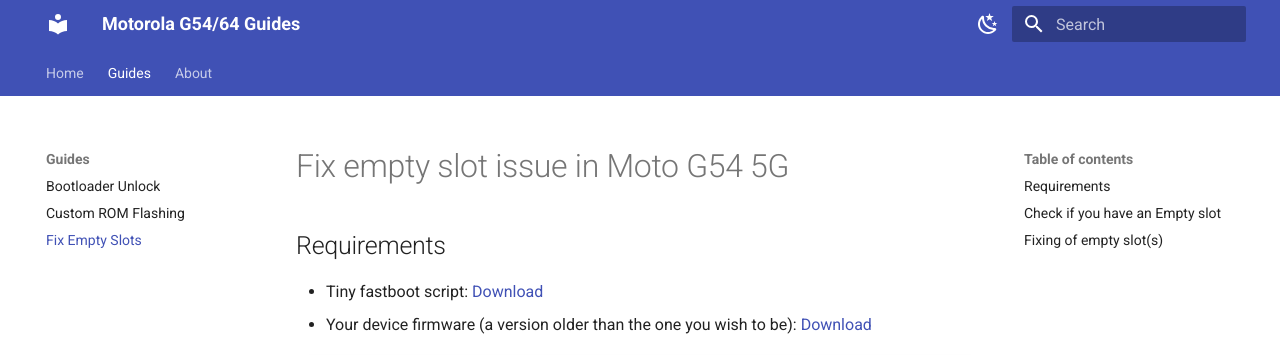
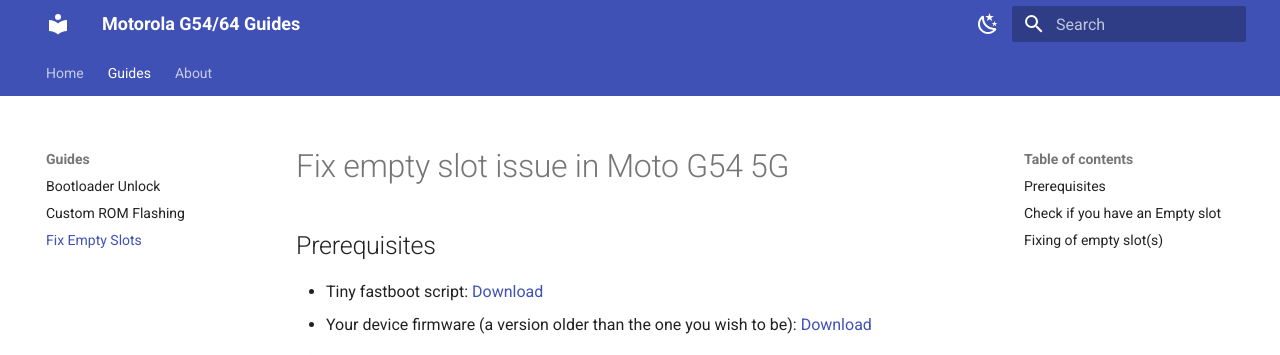
Before and after one commit to rvsmooth/cancufdocs, an MkDocs documentation site: the page built from docs/guides/fix_emptysl.md, in a window 1280 px wide and 900 px high. Shown: the top 355 px of the window. Built offline with MkDocs 1.6.1 and Material for MkDocs 9.7.7, drawn with Linux system fonts in a browser that asks for light colours.

Commit message:
chore: Minor edits

```diff
--- a/docs/guides/bl_unlock.md
+++ b/docs/guides/bl_unlock.md
@@ -1,6 +1,6 @@
-# **Bootloader Unlocking Guide**
+# Bootloader Unlocking Guide
 
-## Requirements
+## Prerequisites
 
 To follow along the upcoming procedures you need
 
--- a/docs/guides/fix_emptysl.md
+++ b/docs/guides/fix_emptysl.md
@@ -1,6 +1,6 @@
 # Fix empty slot issue in Moto G54 5G
 
-## Requirements
+## Prerequisites
 
 - Tiny fastboot script: [Download](https://mirrors.lolinet.com/software/windows/TinyFastbootScript)
 - Your device firmware (a version older than the one you wish to be): [Download](https://mirrors.lolinet.com/firmware/lenomola/)
```
Also changed, not shown: docs/guides/cr_flashing.md (+1 -1 lines).
